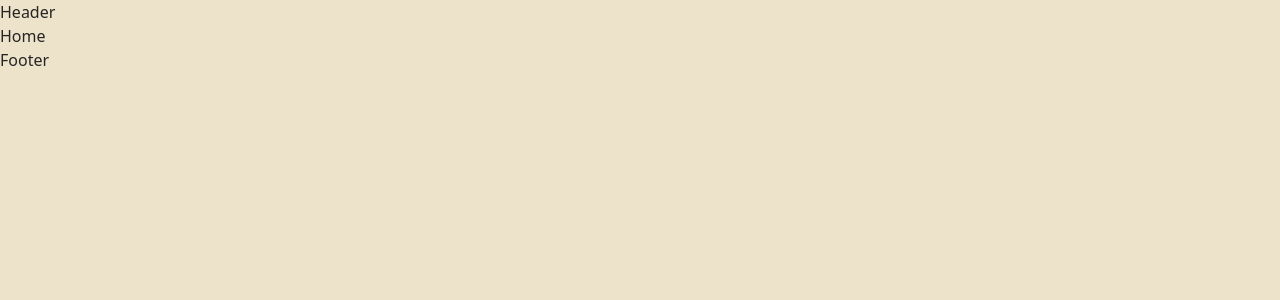
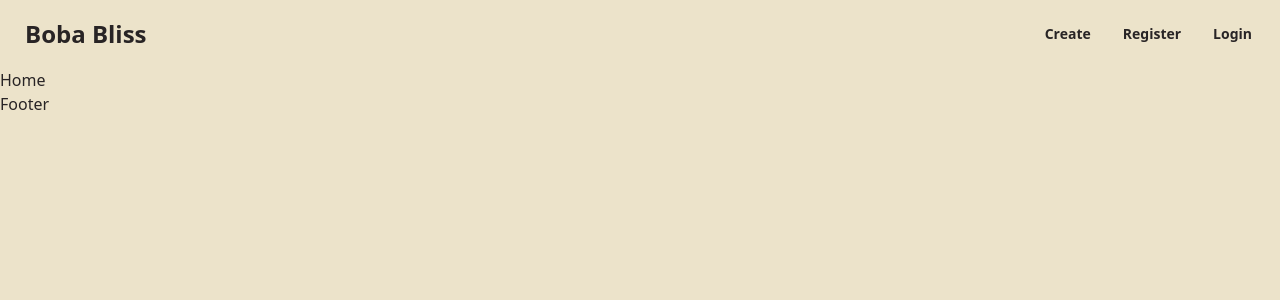
Before and after one commit to leanghok120/Fullstack-Auth, a React (Create React App) app in the folder client/: page / in a window 1280 px wide. Shown: the top 300 px of the page. Built offline with nearby package versions, Linux system fonts and the light colour scheme.

Commit message:
Style header

```diff
--- a/client/src/components/Header.jsx
+++ b/client/src/components/Header.jsx
@@ -1,5 +1,31 @@
 import React from "react";
+import { Link } from "react-router-dom";
 
 export default function Header() {
-  return <div>Header</div>;
+  return (
+    <header className="navbar bg-base-100">
+      <div className="flex-1">
+        <Link className="btn btn-ghost text-2xl font-bold" to={"/"}>
+          Boba Bliss
+        </Link>
+      </div>
+      <ul className="menu menu-horizontal px-1">
+        <li>
+          <Link className="link-hover font-bold" to={"/create"}>
+            Create
+          </Link>
+        </li>
+        <li>
+          <Link className="link-hover font-bold" to={"/register"}>
+            Register
+          </Link>
+        </li>
+        <li>
+          <Link className="link-hover font-bold" to={"/login"}>
+            Login
+          </Link>
+        </li>
+      </ul>
+    </header>
+  );
 }
```
